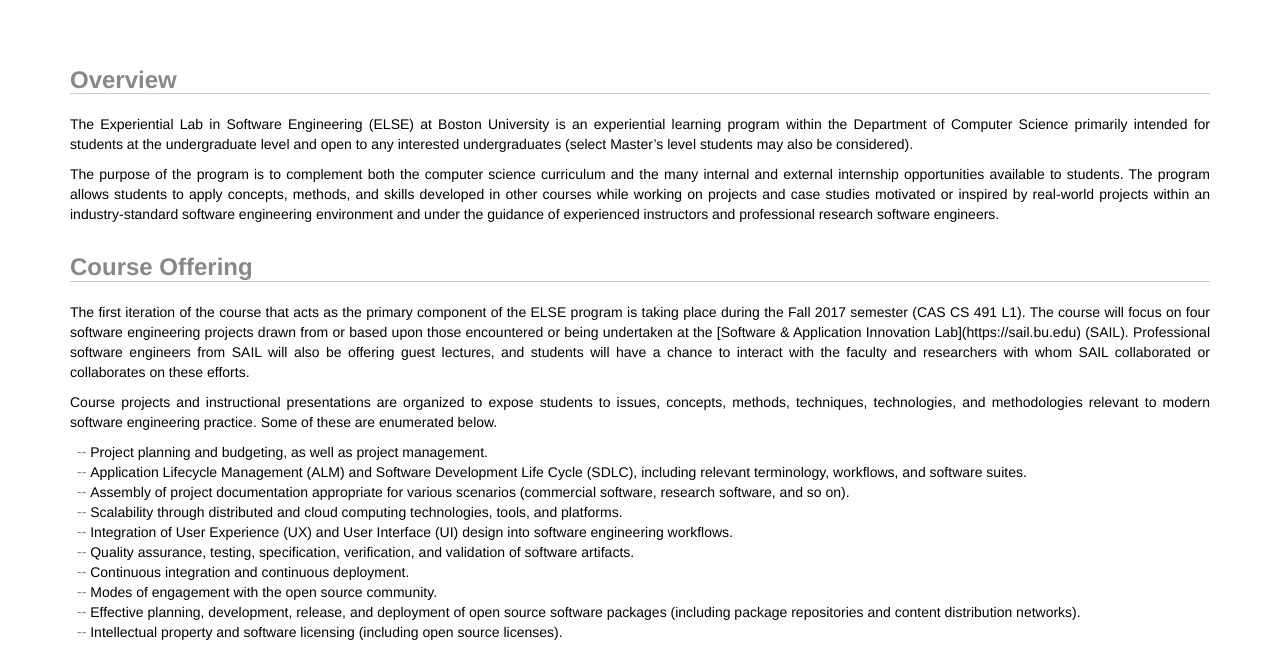
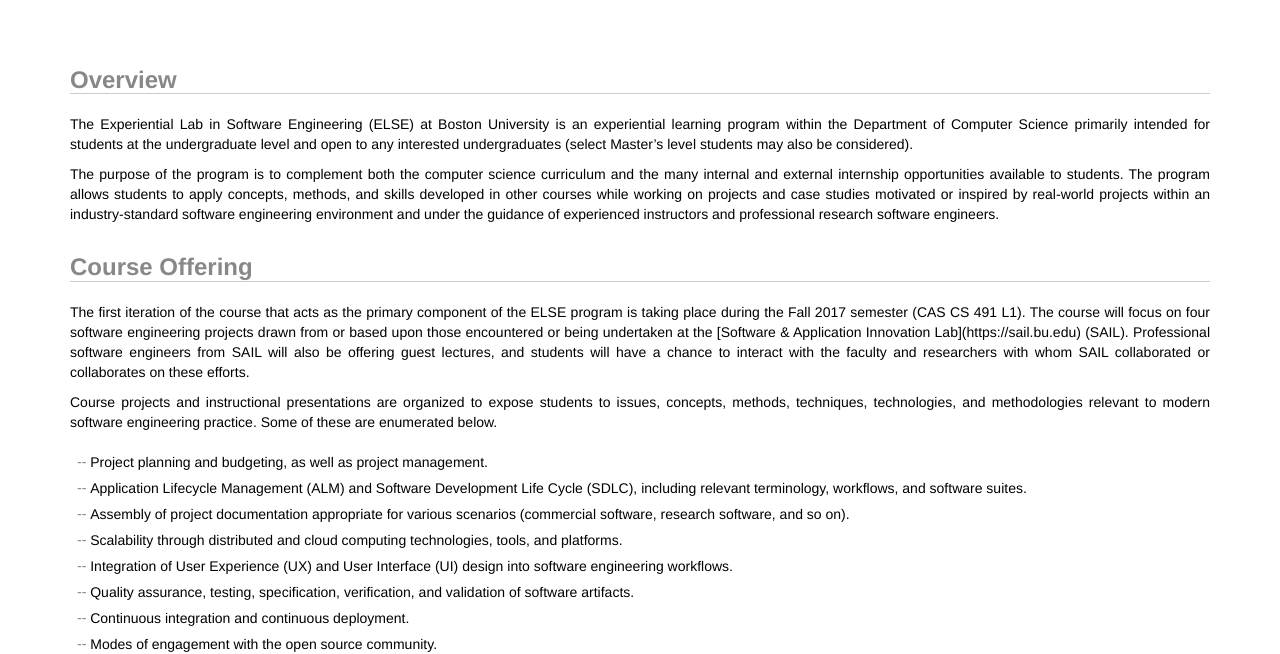
Before and after one commit to bu-else/bu-else.github.io, a plain HTML site: page index.html in a window 1280 px wide. Shown: the part 161-815 px from the top of the page. Drawn offline with nearby package versions, Linux system fonts and the light colour scheme; a web font is replaced by a local one.

Commit message:
Adjust list styling.

```diff
--- a/index.html
+++ b/index.html
@@ -59,8 +59,8 @@
       .lead { margin-bottom:50px; font-family:Benton-Sans-Light,Helvetica,sans-serif; font-size:16px; cursor:default; }
       h2 { border-bottom:1px solid #CCCCCC; font-family:Benton-Sans-Light,Helvetica,sans-serif; font-size:24px; font-weight:bold; color:#888888; }
       p { text-align:justify; font-family:Benton-Sans-Regular,Helvetica,sans-serif; color:#000000; }
-      ul { list-style:none; padding:0px; margin:0; font-family:Benton-Sans-Regular,Helvetica,sans-serif; color:#000000; }
-      li { padding-left:1.5em; text-indent:-1em; }
+      ul { list-style:none; padding:10px 0px 0px 0px; margin:0; font-family:Benton-Sans-Regular,Helvetica,sans-serif; color:#000000; }
+      li { padding-left:1.5em; padding-bottom:6px; text-indent:-1em; }
       li:before { content:"-- "; color:#888888; font-family:"Arial",Sans-serif; }
       table { width:100%; margin:20px 10px 0px 10px; border-spacing:5px; font-family:Benton-Sans-Regular,Helvetica,sans-serif; }
       td { padding:2px 10px 10px 10px; }
```
